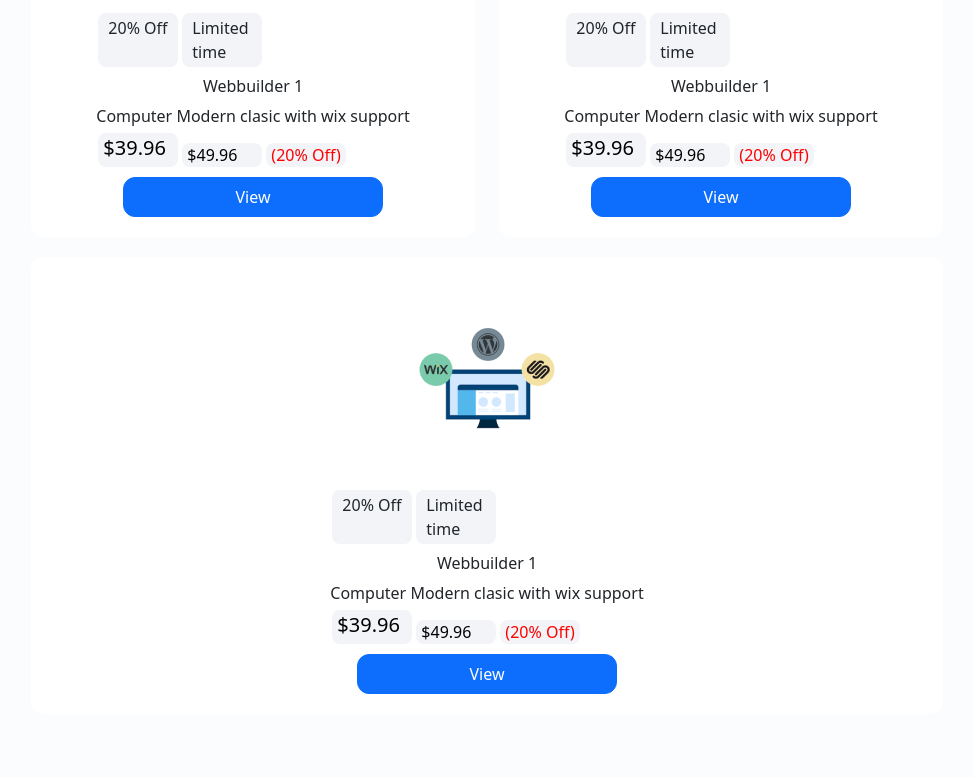
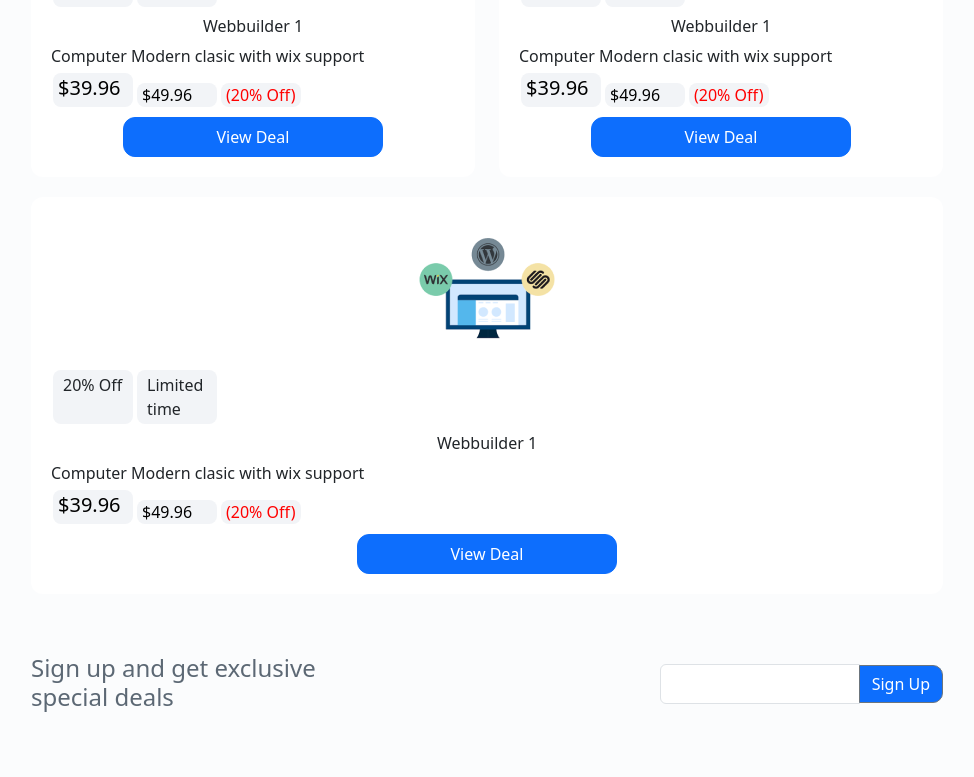
Before and after one commit to prikas1/Radiant-Riches-LLC-s-Assignment, a React (Create React App) app: page / in a window 1280 px wide. Shown: the part 2166-2943 px from the top of the page, without its empty margins (153-1127 px from the left). Built offline with nearby package versions, Linux system fonts and the light colour scheme.

Commit message:
beautify code

```diff
--- a/src/App.scss
+++ b/src/App.scss
@@ -129,7 +129,7 @@ hr{
      border-radius: 12px;
 
      &:hover{
-       border: 2px solid #1B88F4 ;
+       border: 3px solid #1B88F4 ;
     }
 
     }
--- a/src/Component/card.scss
+++ b/src/Component/card.scss
@@ -6,6 +6,11 @@
     padding: 0px 12px;
     width: 100%;
     border: none;
+
+    &:hover{
+       border: 3px solid #1B88F4;
+    }
+
 
     a{
      font: Inter;
@@ -47,6 +52,15 @@
      color: #4B5665;
 }
 
+.div2{
+    a{
+        &:hover{
+            text-decoration: 2px solid
+#1B88F4 underline;
+        }
+    }
+}
+
 }
 
 .p-link{
--- a/src/Component/card4.scss
+++ b/src/Component/card4.scss
@@ -16,10 +16,6 @@
             text-decoration: underline;
         }
      }
-
-
-
-
 
     }
 }
@@ -41,9 +37,6 @@
     }
  }
 
-   .secggy{
-    background-color: none !important;
-   }
 
 .card4-ul2{
     padding: 0px;
--- a/src/Component/middle-nav1.jsx
+++ b/src/Component/middle-nav1.jsx
@@ -2,7 +2,7 @@ import "../App.scss"
 import 'bootstrap/dist/css/bootstrap.min.css';
 import React, { useState } from 'react';
 
-function Nav2() {
+function MIddleNav1() {
      const [isNavCollapsed, setIsNavCollapsed] = useState(true);
 
   const handleNavCollapse = () => {
@@ -58,4 +58,4 @@ function Nav2() {
     );
 }
 
-export default Nav2;
+export default MIddleNav1;
--- a/src/Component/middle-nav2.jsx
+++ b/src/Component/middle-nav2.jsx
@@ -3,7 +3,7 @@ import 'bootstrap/dist/css/bootstrap.min.css';
 import React, { useState } from 'react';
 
 
-function Nav3() {
+function MiddleNav2() {
     const [isNavCollapsed, setIsNavCollapsed] = useState(true);
 
   const handleNavCollapse = () => {
@@ -42,4 +42,4 @@ function Nav3() {
     );
 }
 
-export default Nav3;
+export default MiddleNav2;
--- a/src/Component/middle-nav3.jsx
+++ b/src/Component/middle-nav3.jsx
@@ -3,7 +3,7 @@ import "../App.scss"
 import 'bootstrap/dist/css/bootstrap.min.css';
 import React, { useState } from 'react';
 
-function Nav4(){
+function MiddleNav3(){
    const [isNavCollapsed, setIsNavCollapsed] = useState(true);
 
   const handleNavCollapse = () => {
@@ -52,4 +52,4 @@ function Nav4(){
     </nav>
     );
 }
-export default Nav4;
+export default MiddleNav3;
--- a/src/Component/middle.jsx
+++ b/src/Component/middle.jsx
@@ -2,9 +2,9 @@
 import React from 'react';
 import "./middle.scss";
 import 'bootstrap/dist/css/bootstrap.min.css';
-import Nav2 from "./middle-nav1";
-import Nav3 from "./middle-nav2";
-import Nav4 from "./middle-nav3";
+import MIddleNav1 from "./middle-nav1";
+import MiddleNav2 from "./middle-nav2";
+import MiddleNav3 from "./middle-nav3";
 import Card from "./card";
 import Card4 from "./card4";
 import SmCard1 from "./small-card";
@@ -15,9 +15,9 @@ function Middle() {
       <p className='heading'>Best Website builders in the US</p>
       <hr />
       <div className="nav-contenert">
-        <Nav2 />
-        <Nav3 />
-        <Nav4 />
+        <MIddleNav1 />
+        <MiddleNav2 />
+        <MiddleNav3 />
       </div>
       <Card />
       <Card />
--- a/src/Component/middle.scss
+++ b/src/Component/middle.scss
@@ -3,6 +3,13 @@
   padding: 0px 184px;
   background-color: #fbfcfd;
   padding-bottom: 10px;
+
+  .heading, h5, h4{
+    &:hover{
+       text-decoration: 3px solid #1B88F4 underline;
+    }
+
+  }
 
   .navbar {
     padding: 0px !important;
@@ -79,6 +86,7 @@
   .heading-div {
     width: 298px;
     color: #5c6874;
+
   }
 }
 
@@ -87,8 +95,9 @@
     input {
       width: 200px;
       margin-top: 10px;
-      background: none;
+      background: white;
       height: 40px;
+
       &:hover {
         border: 3px solid #1b88f4;
       }
@@ -96,7 +105,8 @@
 
     button {
       color: white;
-      margin: 10px 0px;
+      margin: 11px 0px;
+      border-radius: 0px 10px 10px 0px;
     }
   }
 }
--- a/src/Component/small-card.jsx
+++ b/src/Component/small-card.jsx
@@ -5,7 +5,7 @@ import 'bootstrap/dist/css/bootstrap.min.css';
 function SmCard1(){
   return(
     <div class="col-sm ">
-    <div className="sm-card1 d-flex justify-content-center ">
+    <div className="sm-card1 card d-flex justify-content-center ">
     <div>
     <div className="d-flex justify-content-center ">
      <img className="desktop " src={'/Radiant-Riches-LLC-s-Assignment/desktop.png'} />
@@ -22,7 +22,7 @@ function SmCard1(){
       <p className="p-link">(20% Off)</p>
      </div>
      <div className="d-flex justify-content-center ">
-     <button type="button" class="btn btn-primary">View</button>
+     <button type="button" class="btn btn-primary">View Deal</button>
      </div>
     </div>
     </div>
--- a/src/Component/small-card.scss
+++ b/src/Component/small-card.scss
@@ -5,7 +5,7 @@
   margin: 10px 0px !important;
 
   img {
-    margin: 50px 0px;
+    margin: 20px 0px;
   }
 
   p {
--- a/src/Component/top.scss
+++ b/src/Component/top.scss
@@ -1,6 +1,12 @@
 .top-div {
   background-color: #212731;
    padding: 0px 250px 0px 300px;
+
+   input{
+     &:hover {
+        border: 3px solid #1b88f4;
+      }
+   }
 
   button {
     margin: 0px 10px;
```
